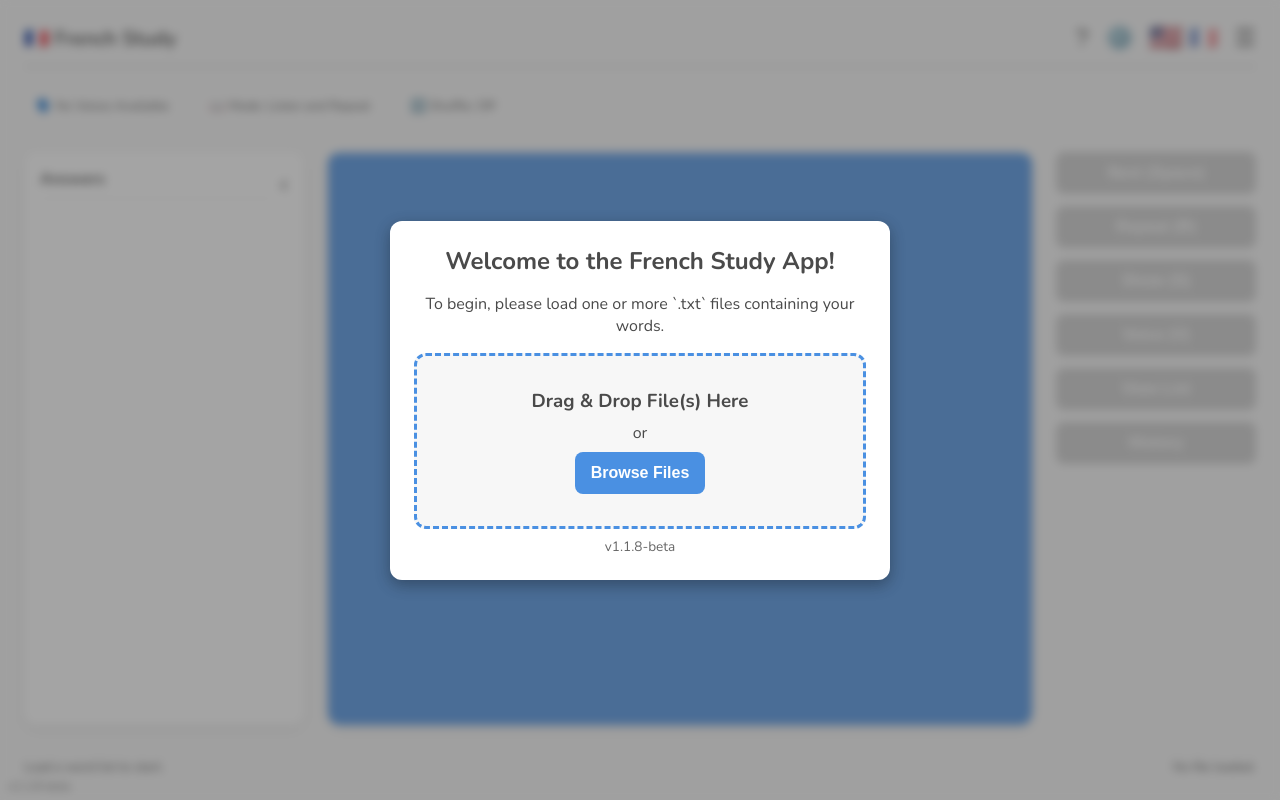
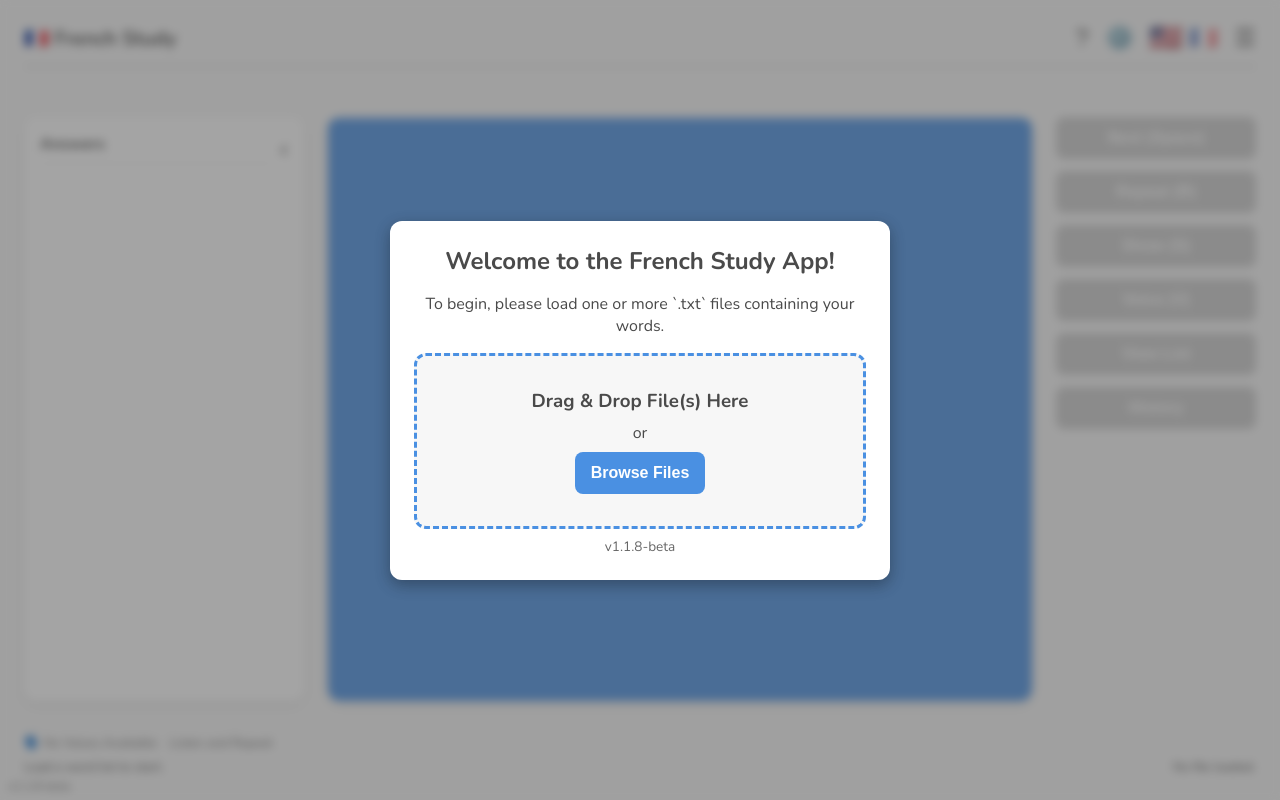
Before and after one commit to agergec/language_study, a plain HTML site: page beta/index.html in a window 1280 px wide. Drawn offline with nearby package versions, Linux system fonts and the light colour scheme.

Commit message:
New status bar.

```diff
--- a/beta/index.html
+++ b/beta/index.html
@@ -84,7 +84,8 @@
     .progress-bar { width: 100%; height: 5px; background-color: var(--border-color); border-radius: 5px; overflow: hidden; }
     .progress-bar-fill { height: 100%; width: 0%; background-color: var(--success-color); transition: width 0.3s ease-in-out; border-radius: 5px; }
 
-    .sub-header { grid-area: sub-header; display: flex; flex-wrap: wrap; gap: 0.5rem 1rem; padding-bottom: 0.5rem; border-bottom: 1px solid var(--border-color); font-size: 0.8em; }
+    /* Hide old top status strip; we move indicators to footer */
+    .sub-header { display: none; }
     .status-indicator { background-color: var(--light-gray); padding: 0.25rem 0.75rem; border-radius: 1rem; white-space: nowrap; overflow: hidden; text-overflow: ellipsis; max-width: 100%; }
 
     /* --- Main Display --- */
@@ -130,9 +131,12 @@
     .countdown-text { font-size: 1.5rem; font-weight: 700; color: var(--primary-color); }
 
     /* --- Footer / Status Bar --- */
-    .footer { grid-area: footer; display: flex; justify-content: space-between; align-items: center; padding-top: 0.5rem; border-top: 1px solid var(--border-color); font-size: 0.8em; gap: 1rem; }
+    .footer { grid-area: footer; display: flex; flex-direction: column; gap: 0.35rem; padding-top: 0.5rem; border-top: 1px solid var(--border-color); font-size: 0.8em; }
+    .footer-meta { display: flex; justify-content: space-between; align-items: center; gap: 1rem; }
     #statusInfo { white-space: nowrap; overflow: hidden; text-overflow: ellipsis; }
     #fileInfo { white-space: nowrap; text-align: right; flex-shrink: 0; }
+    .bottom-status { display: flex; align-items: center; gap: 0.75rem; color: #666; }
+    .bottom-status span { white-space: nowrap; overflow: hidden; text-overflow: ellipsis; }
 
     /* --- Modals --- */
     .modal { display: none; position: fixed; z-index: 1000; left: 0; top: 0; width: 100%; height: 100%; background-color: rgba(74, 74, 74, 0.5); align-items: center; justify-content: center; backdrop-filter: blur(5px); overflow-y: auto; -webkit-overflow-scrolling: touch; }
@@ -298,8 +302,15 @@
     <!-- countdown moved into display container -->
 
     <footer class="footer">
-      <div id="statusInfo" data-i18n="status_load_prompt" aria-live="polite" aria-atomic="true">Load a word list to start.</div>
-      <div id="fileInfo" data-i18n="file_info_none">No file loaded.</div>
+      <div id="bottomStatus" class="bottom-status">
+        <span id="bottomVoice"></span>
+        <span id="bottomMode"></span>
+        <span id="bottomShuffle" aria-hidden="true"></span>
+      </div>
+      <div class="footer-meta">
+        <div id="statusInfo" data-i18n="status_load_prompt" aria-live="polite" aria-atomic="true">Load a word list to start.</div>
+        <div id="fileInfo" data-i18n="file_info_none">No file loaded.</div>
+      </div>
     </footer>
   </div>
 
@@ -1086,16 +1097,23 @@
     function updateVoiceIndicator() {
         const vs = document.getElementById('voiceSelect');
         const selectedOption = vs.selectedOptions[0];
-        if (!selectedOption) { document.getElementById('activeVoiceDisplay').textContent = i18n[curLang].no_voices; return; }
+        const bottomVoice = document.getElementById('bottomVoice');
+        if (!selectedOption) {
+          document.getElementById('activeVoiceDisplay').textContent = i18n[curLang].no_voices;
+          if (bottomVoice) bottomVoice.textContent = i18n[curLang].no_voices;
+          return;
+        }
         // If "system" is selected, try to show the resolved best French voice name
         if (selectedOption.value === 'system') {
           const resolved = bestFrenchVoice();
           if (resolved) {
             document.getElementById('activeVoiceDisplay').textContent = `🗣️ ${resolved.name} (${resolved.lang})`;
+            if (bottomVoice) bottomVoice.textContent = `${resolved.name} (${resolved.lang})`;
             return;
           }
         }
         document.getElementById('activeVoiceDisplay').textContent = `🗣️ ${selectedOption.text}`;
+        if (bottomVoice) bottomVoice.textContent = selectedOption.text;
     }
 
     function getSelectedStudyMode() {
@@ -1108,18 +1126,14 @@
 
     function updateStudyModeIndicator() {
       const sel = document.getElementById('studyModeSelect');
-      if (sel && sel.selectedOptions && sel.selectedOptions[0]) {
-        const text = sel.selectedOptions[0].text;
-        document.getElementById('activeStudyModeDisplay').textContent = `${i18n[curLang].indicator_mode_prefix} ${text}`;
-      } else {
-        const mode = document.querySelector('input[name="studyMode"]:checked');
-        const label = document.querySelector(`label[for="${mode?.id}"]`);
-        document.getElementById('activeStudyModeDisplay').textContent = `${i18n[curLang].indicator_mode_prefix} ${label ? label.textContent.split(',')[0] : ''}`;
-      }
+      const text = (sel && sel.selectedOptions && sel.selectedOptions[0]) ? sel.selectedOptions[0].text : '';
+      document.getElementById('activeStudyModeDisplay').textContent = `${i18n[curLang].indicator_mode_prefix} ${text}`;
+      const bottomMode = document.getElementById('bottomMode'); if (bottomMode) bottomMode.textContent = text;
     }
 
     function updateShuffleIndicator() {
       document.getElementById('activeShuffleDisplay').textContent = shuffleEnabled ? i18n[curLang].indicator_shuffle_on : i18n[curLang].indicator_shuffle_off;
+      const bottomShuffle = document.getElementById('bottomShuffle'); if (bottomShuffle) bottomShuffle.textContent = shuffleEnabled ? '🔀' : '';
     }
 
     function updateAllIndicators() {
@@ -1147,10 +1161,10 @@
     function ensureVoiceDebugEl() {
       let el = document.getElementById('voiceDebug');
       if (!el) {
-        const host = document.querySelector('.sub-header') || document.body;
+        const host = document.getElementById('bottomStatus') || document.body;
         el = document.createElement('div');
         el.id = 'voiceDebug';
-        el.className = 'status-indicator';
+        el.className = '';
         el.style.opacity = '0.7';
         el.style.fontSize = '0.85em';
         host.appendChild(el);
@@ -1179,7 +1193,7 @@
       const best = bestFrenchVoice();
       const resolvedText = best ? `${best.name} (${best.lang})` : '—';
 
-      el.textContent = `🧩 Voice Debug — Selected: ${selectedText} | Resolved: ${resolvedText} | Engine: ${engine} | FR: ${fr.length}/${all.length}`;
+      el.textContent = `Voice Debug — Selected: ${selectedText} | Resolved: ${resolvedText} | Engine: ${engine} | FR: ${fr.length}/${all.length}`;
       el.style.display = 'block';
     }
 
```
Also changed, not shown: 1 other file.
